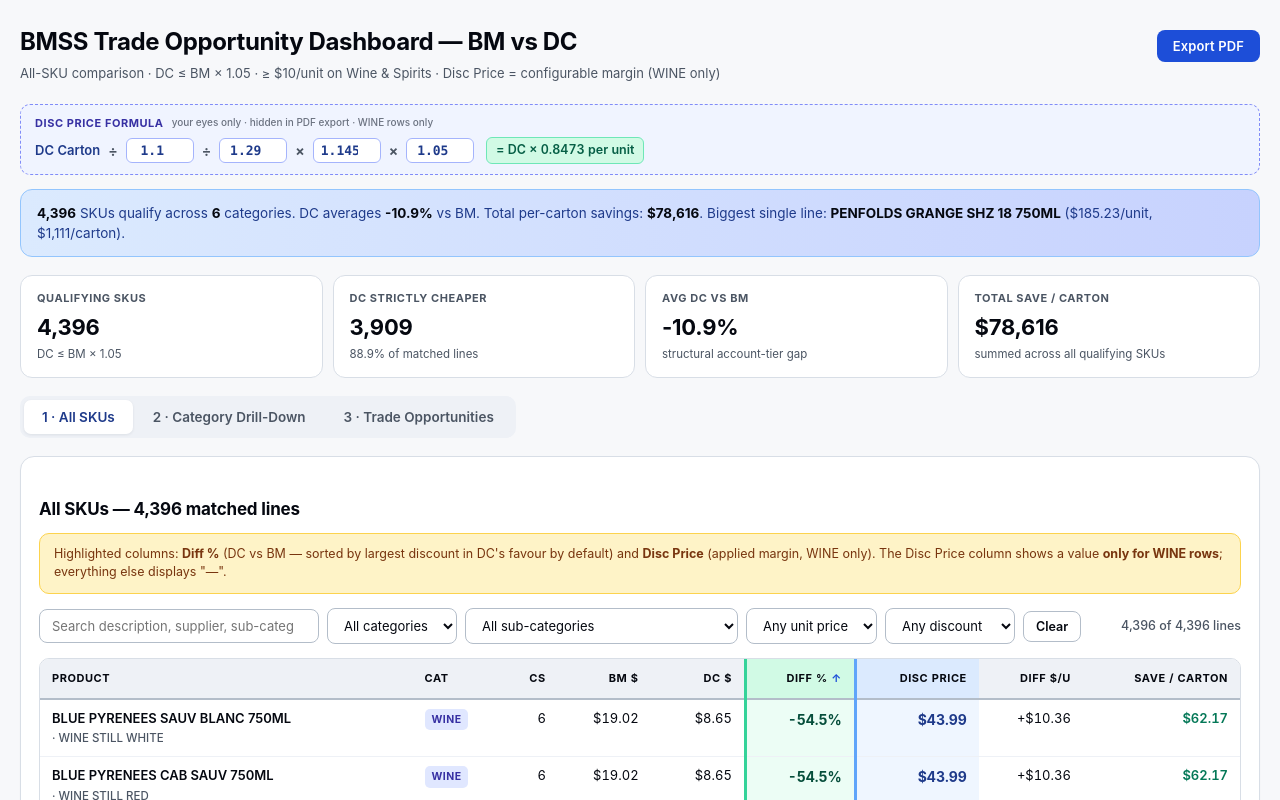
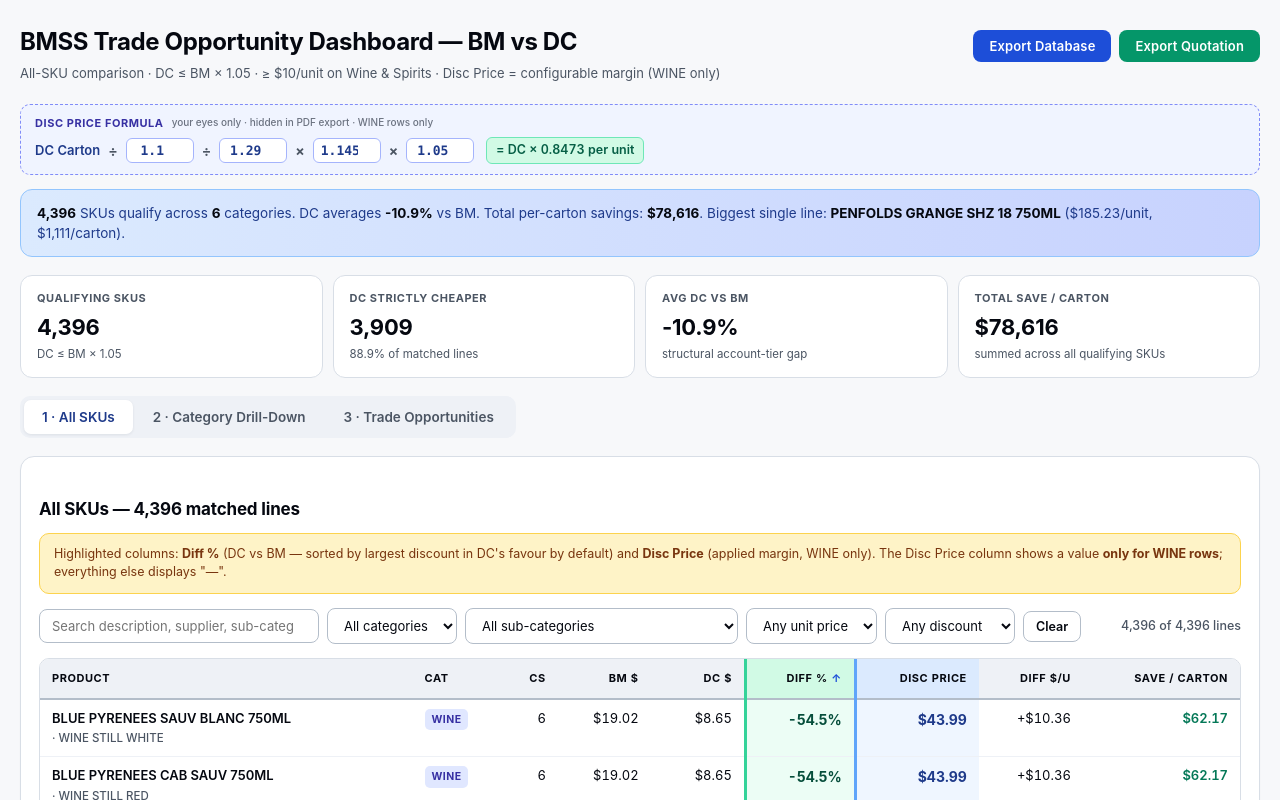
Before and after one commit to kh1emnguyen/bmss-trade, a React (Vite) app: page / in a window 1280 px wide. Shown: the top 800 px of the page. Built offline with nearby package versions, Linux system fonts and the light colour scheme.

Commit message:
Add files via upload

```diff
--- a/src/App.js
+++ b/src/App.js
@@ -10,18 +10,31 @@ const TAB_LABELS = { all: '1 · All SKUs', categories: '2 · Category Drill-Down
 export default function App() {
   const [tab, setTab] = useState('all');
   const [printing, setPrinting] = useState(false);
+  const [printMode, setPrintMode] = useState('database'); // 'database' | 'quotation'
   const printTimestamp = useRef('');
 
   useEffect(() => {
-    const handler = () => setPrinting(false);
+    const handler = () => { setPrinting(false); setPrintMode('database'); };
     window.addEventListener('afterprint', handler);
     return () => window.removeEventListener('afterprint', handler);
   }, []);
 
-  const handleExportPdf = () => {
+  const handleExportDatabase = () => {
     printTimestamp.current = new Date().toLocaleString('en-AU', {
       dateStyle: 'medium', timeStyle: 'short',
     });
+    setPrintMode('database');
+    setPrinting(true);
+    requestAnimationFrame(() =>
+      requestAnimationFrame(() => window.print())
+    );
+  };
+
+  const handleExportQuotation = () => {
+    printTimestamp.current = new Date().toLocaleString('en-AU', {
+      dateStyle: 'medium', timeStyle: 'short',
+    });
+    setPrintMode('quotation');
     setPrinting(true);
     requestAnimationFrame(() =>
       requestAnimationFrame(() => window.print())
@@ -77,9 +90,14 @@ export default function App() {
             All-SKU comparison · DC ≤ BM × 1.05 · ≥ $10/unit on Wine &amp; Spirits · Disc Price = configurable margin (WINE only)
           </div>
         </div>
-        <button className="btn-export" onClick={handleExportPdf} title="Export current view to PDF">
-          Export PDF
-        </button>
+        <div className="btn-export-group">
+          <button className="btn-export" onClick={handleExportDatabase} title="Export full database view to PDF">
+            Export Database
+          </button>
+          <button className="btn-export btn-quotation" onClick={handleExportQuotation} title="Export quotation snapshot (product, category, case size, discount price only)">
+            Export Quotation
+          </button>
+        </div>
       </div>
 
       <div className="print-meta">
@@ -152,9 +170,9 @@ export default function App() {
         </button>
       </div>
 
-      {tab === 'all' && <OpportunitiesPage rows={rows} printing={printing} formulaParams={formulaParams} />}
-      {tab === 'categories' && <CategoryDrillDown rows={rows} printing={printing} formulaParams={formulaParams} />}
-      {tab === 'market' && <MarketPicks rows={rows} printing={printing} formulaParams={formulaParams} />}
+      {tab === 'all' && <OpportunitiesPage rows={rows} printing={printing} printMode={printMode} formulaParams={formulaParams} />}
+      {tab === 'categories' && <CategoryDrillDown rows={rows} printing={printing} printMode={printMode} formulaParams={formulaParams} />}
+      {tab === 'market' && <MarketPicks rows={rows} printing={printing} printMode={printMode} formulaParams={formulaParams} />}
 
       <div className="methodology">
         <b>Methodology.</b> Unit price = Carton Cost (incl. taxes + allowance) ÷ Carton Size.
--- a/src/OpportunitiesPage.js
+++ b/src/OpportunitiesPage.js
@@ -13,7 +13,8 @@ function calcDiscPrice(r, params) {
   return (r.dc * r.cs) / d1 / d2 * m1 * m2;
 }
 
-export default function OpportunitiesPage({ rows, printing = false, formulaParams = { d1: '1.1', d2: '1.29', m1: '1.145', m2: '1.05' } }) {
+export default function OpportunitiesPage({ rows, printing = false, printMode = 'database', formulaParams = { d1: '1.1', d2: '1.29', m1: '1.145', m2: '1.05' } }) {
+  const isQuotation = printing && printMode === 'quotation';
   const [q, setQ] = useState('');
   const [cat, setCat] = useState('');
   const [sub, setSub] = useState('');
@@ -156,12 +157,12 @@ export default function OpportunitiesPage({ rows, printing = false, formulaParam
               <Th k="desc">Product</Th>
               <Th k="category">Cat</Th>
               <Th k="cs" num>CS</Th>
-              <Th k="bm" num>BM $</Th>
-              <Th k="dc" num>DC $</Th>
-              <Th k="diff_pct" num extra="col-pct">Diff %</Th>
+              {!isQuotation && <Th k="bm" num>BM $</Th>}
+              {!isQuotation && <Th k="dc" num>DC $</Th>}
+              {!isQuotation && <Th k="diff_pct" num extra="col-pct">Diff %</Th>}
               <Th k="disc_price" num extra="col-disc">Disc Price</Th>
-              <Th k="diff_abs" num>Diff $/u</Th>
-              <Th k="sv_carton" num>Save / Carton</Th>
+              {!isQuotation && <Th k="diff_abs" num>Diff $/u</Th>}
+              {!isQuotation && <Th k="sv_carton" num>Save / Carton</Th>}
             </tr>
           </thead>
           <tbody>
@@ -169,20 +170,22 @@ export default function OpportunitiesPage({ rows, printing = false, formulaParam
               <tr key={p.code}>
                 <td>
                   <div className="desc">{safeStr(p.desc).trim() || '—'}</div>
-                  <div className="supplier">{safeStr(p.supplier)} · {safeStr(p.subcategory)}</div>
+                  {!isQuotation && <div className="supplier">{safeStr(p.supplier)} · {safeStr(p.subcategory)}</div>}
                 </td>
                 <td><span className="cat-tag">{safeStr(p.category)}</span></td>
                 <td className="num">{p.cs}</td>
-                <td className="num">{fmt2(p.bm)}</td>
-                <td className="num">{fmt2(p.dc)}</td>
-                <td className={'num pct col-pct ' + pctClass(p.diff_pct)}>
-                  {p.diff_pct > 0 ? '+' : ''}{p.diff_pct.toFixed(1)}%
-                </td>
+                {!isQuotation && <td className="num">{fmt2(p.bm)}</td>}
+                {!isQuotation && <td className="num">{fmt2(p.dc)}</td>}
+                {!isQuotation && (
+                  <td className={'num pct col-pct ' + pctClass(p.diff_pct)}>
+                    {p.diff_pct > 0 ? '+' : ''}{p.diff_pct.toFixed(1)}%
+                  </td>
+                )}
                 <td className="num col-disc">
                   {p.category === 'WINE' ? fmt2(calcDiscPrice(p, formulaParams)) : <span style={{ color: '#9ca3af' }}>—</span>}
                 </td>
-                <td className="num">{p.diff_abs >= 0 ? '+' : ''}{fmt2(p.diff_abs)}</td>
-                <td className="num" style={{ color: '#047857', fontWeight: 600 }}>{fmt2(p.sv_carton)}</td>
+                {!isQuotation && <td className="num">{p.diff_abs >= 0 ? '+' : ''}{fmt2(p.diff_abs)}</td>}
+                {!isQuotation && <td className="num" style={{ color: '#047857', fontWeight: 600 }}>{fmt2(p.sv_carton)}</td>}
               </tr>
             ))}
           </tbody>
--- a/src/styles.css
+++ b/src/styles.css
@@ -600,9 +600,13 @@ td.col-pct { font-size: 14px; }
   gap: 12px;
   margin-bottom: 0;
 }
+.btn-export-group {
+  display: flex;
+  flex-shrink: 0;
+  gap: 8px;
+  margin-top: 6px;
+}
 .btn-export {
-  flex-shrink: 0;
-  margin-top: 6px;
   padding: 8px 16px;
   background: var(--accent);
   color: #fff;
@@ -615,6 +619,8 @@ td.col-pct { font-size: 14px; }
   transition: background 0.15s;
 }
 .btn-export:hover { background: var(--accent-strong); }
+.btn-quotation { background: #059669; }
+.btn-quotation:hover { background: #047857; }
 
 /* ── Print-only elements (hidden on screen) ────────────────────── */
 .print-meta,
@@ -646,7 +652,7 @@ td.col-pct { font-size: 14px; }
     border-radius: 4px;
     border: 1px solid #ddd;
   }
-  .btn-export,
+  .btn-export-group,
   .tabs,
   .filter-row,
   .load-more,
@@ -678,9 +684,13 @@ td.col-pct { font-size: 14px; }
   gap: 12px;
   margin-bottom: 0;
 }
+.btn-export-group {
+  display: flex;
+  flex-shrink: 0;
+  gap: 8px;
+  margin-top: 6px;
+}
 .btn-export {
-  flex-shrink: 0;
-  margin-top: 6px;
   padding: 8px 16px;
   background: var(--accent);
   color: #fff;
@@ -693,6 +703,8 @@ td.col-pct { font-size: 14px; }
   transition: background 0.15s;
 }
 .btn-export:hover { background: var(--accent-strong); }
+.btn-quotation { background: #059669; }
+.btn-quotation:hover { background: #047857; }
 
 /* ── Print-only elements (hidden on screen) ─────────────────────────────── */
 .print-meta,
@@ -727,7 +739,7 @@ td.col-pct { font-size: 14px; }
   }
 
   /* Hide screen-only chrome */
-  .btn-export,
+  .btn-export-group,
   .tabs,
   .filter-row,
   .load-more,
@@ -765,9 +777,13 @@ td.col-pct { font-size: 14px; }
   gap: 12px;
   margin-bottom: 0;
 }
+.btn-export-group {
+  display: flex;
+  flex-shrink: 0;
+  gap: 8px;
+  margin-top: 6px;
+}
 .btn-export {
-  flex-shrink: 0;
-  margin-top: 6px;
   padding: 8px 16px;
   background: var(--accent);
   color: #fff;
@@ -780,6 +796,8 @@ td.col-pct { font-size: 14px; }
   transition: background 0.15s;
 }
 .btn-export:hover { background: var(--accent-strong); }
+.btn-quotation { background: #059669; }
+.btn-quotation:hover { background: #047857; }
 
 /* ── Print-only elements (hidden on screen) ────────────────────── */
 .print-meta,
@@ -811,7 +829,7 @@ td.col-pct { font-size: 14px; }
     border-radius: 4px;
     border: 1px solid #ddd;
   }
-  .btn-export,
+  .btn-export-group,
   .tabs,
   .filter-row,
   .load-more,
```
